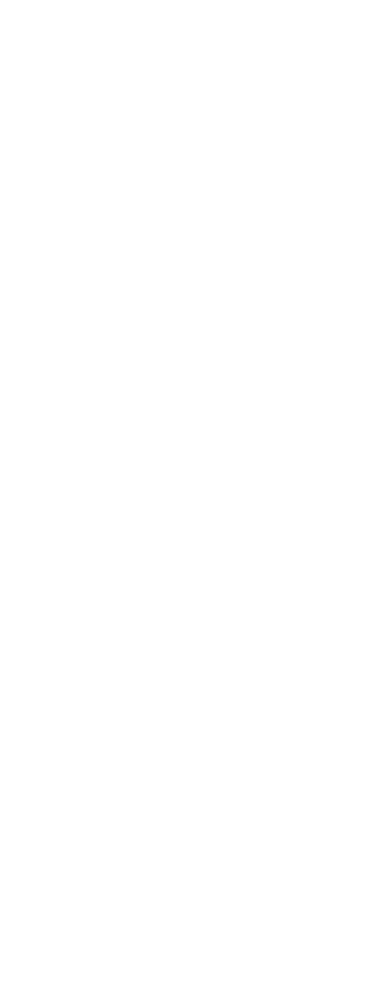
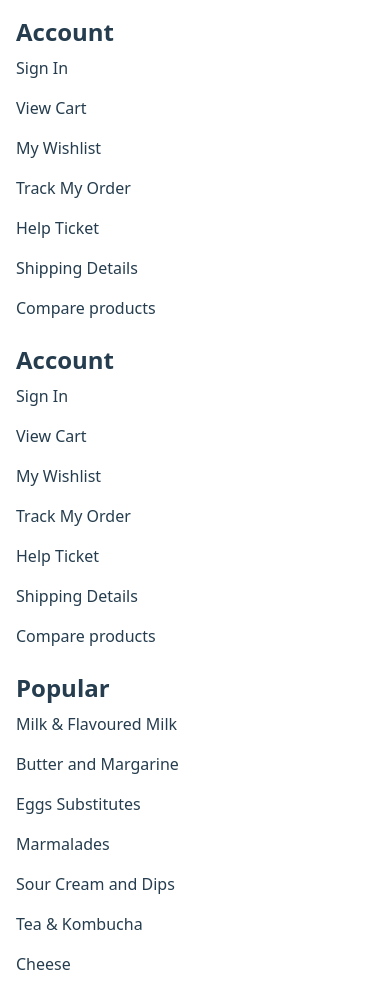
Before and after one commit to vicktor349/nestmart, a Next.js app: page / in a window 390 px wide. Shown: the part 10880-11864 px from the top of the page. Before the commit the page ends 10640 px from the top, so only its background shows below. Built offline with nearby package versions, Linux system fonts and the light colour scheme.

Commit message:
made footer responsive

```diff
--- a/components/Footer.js
+++ b/components/Footer.js
@@ -6,14 +6,14 @@ import Link from 'next/link'
 const Footer = () =>
 {
     return (
-        <div className='grid grid-cols-footer text-primaryText leading-10 '>
+        <div className='grid ssm:grid-cols-1 gap-4 sm:grid-cols-2 md:grid-cols-3 lg:grid-cols-4 text-primaryText leading-10'>
             <div>
-                <div className="items-center ssm:hidden lg:flex">
+                <div className="items-center hidden lg:flex">
                     <Link href="/">
                         <Image src={"/images/logo.png"} width={100} height={100} alt="Nest Mart Logo" className='h-10 w-12' priority />
                     </Link>
                     <section className='leading-3 ml-2'>
-                        <Link className='text-primary text-4xl font-bold select-none ' href="/">Nest</Link>
+                        <Link className='text-primary text-4xl font-bold select-none' href="/">Nest</Link>
                         <p className="text-primaryText text-[10px]">MART & GROCERY</p>
                     </section>
                 </div>
@@ -40,7 +40,7 @@ const Footer = () =>
                     <p>10:00 - 18:00, Mon - Sat</p>
                 </section>
             </div>
-            <div className='ml-4'>
+            <div className='sm:col-span-1 lg:col-span-1'>
                 <h3 className='font-bold text-2xl'>Account</h3>
                 <p>Sign In</p>
                 <p>View Cart</p>
@@ -50,7 +50,7 @@ const Footer = () =>
                 <p>Shipping Details</p>
                 <p>Compare products</p>
             </div>
-            <div>
+            <div className='sm:col-span-1 lg:col-span-1'>
                 <h3 className='font-bold text-2xl'>Account</h3>
                 <p>Sign In</p>
                 <p>View Cart</p>
@@ -60,7 +60,7 @@ const Footer = () =>
                 <p>Shipping Details</p>
                 <p>Compare products</p>
             </div>
-            <div>
+            <div className='sm:col-span-1 lg:col-span-1'>
                 <h3 className='font-bold text-2xl'>Popular</h3>
                 <p>Milk & Flavoured Milk</p>
                 <p>Butter and Margarine</p>
@@ -70,33 +70,9 @@ const Footer = () =>
                 <p>Tea & Kombucha</p>
                 <p>Cheese</p>
             </div>
-            <div className='col-start-5 col-end-8 leading-[5rem]'>
-                <h3 className='font-bold text-2xl'>Install App</h3>
-                <p>From App Store or Google Play</p>
-                <div className='flex items-center'>
-                    <section className='bg-black rounded-md text-white flex items-center leading-5 w-52 justify-center'>
-                        <Image src={"/images/icons/applelogo.svg"} alt='Apple Logo' width={100} height={100} className='w-8 h-8 ml-' />
-                        <section className='py-2 ml-2'>
-                            <p>Downlad on</p>
-                            <h3 className='text-xl'>App Store</h3>
-                        </section>
-                    </section>
-                    <section className='bg-black rounded-md text-white flex items-center leading-5 w-52 justify-center ml-4'>
-                        <Image src={"/images/icons/playstore.svg"} alt='Google play stor Logo' width={100} height={100} className='w-8 h-8 ml-' />
-                        <section className='py-3 ml-2'>
-                            <p className="font-light">GET IT ON</p>
-                            <h3 className=''>Google Play</h3>
-                        </section>
-                    </section>
-                </div>
-                <p>Secured Payment Gateways</p>
-                <div className='flex items-center'>
-                    <Image src={"/images/icons/visa.svg"} alt='Visa Logo' width={100} height={100} className='w-16 h-16' />
-                    <Image src={"/images/icons/mastercard.svg"} alt='Mastercard Logo' width={100} height={100} className='w-16 h-16 mx-6' />
-                    <Image src={"/images/icons/maestro.svg"} alt='Maestro Logo' width={100} height={100} className='w-16 h-16' />
-                </div>
-            </div>
         </div>
+
+
     )
 }
 
--- a/components/Layout.js
+++ b/components/Layout.js
@@ -10,7 +10,7 @@ const Layout = ({ children }) =>
             <Navbar />
             <CategoryNavbar />
             {children}
-            {/* <Footer />   */}
+            <Footer />
         </div>
     )
 }
```
